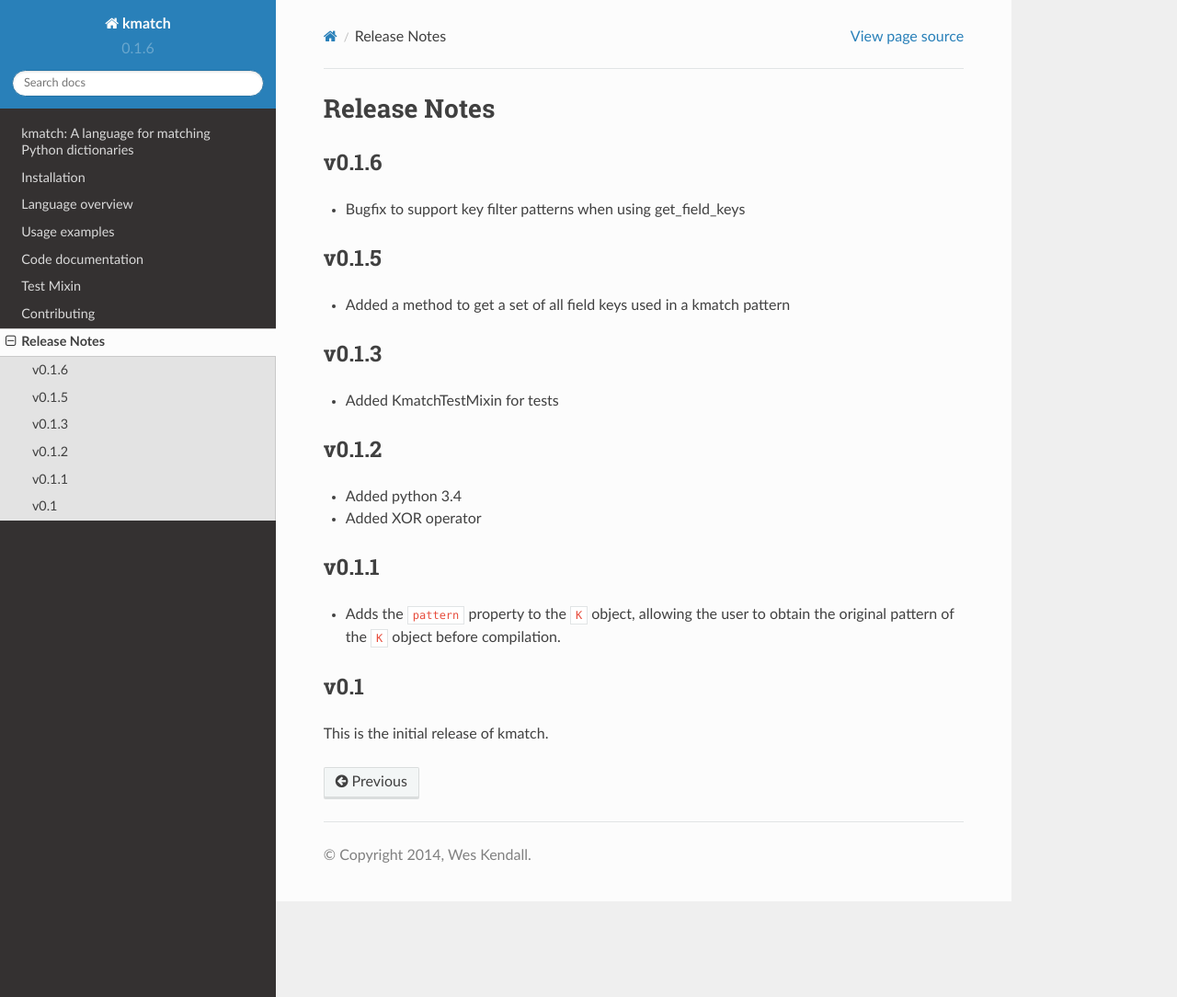
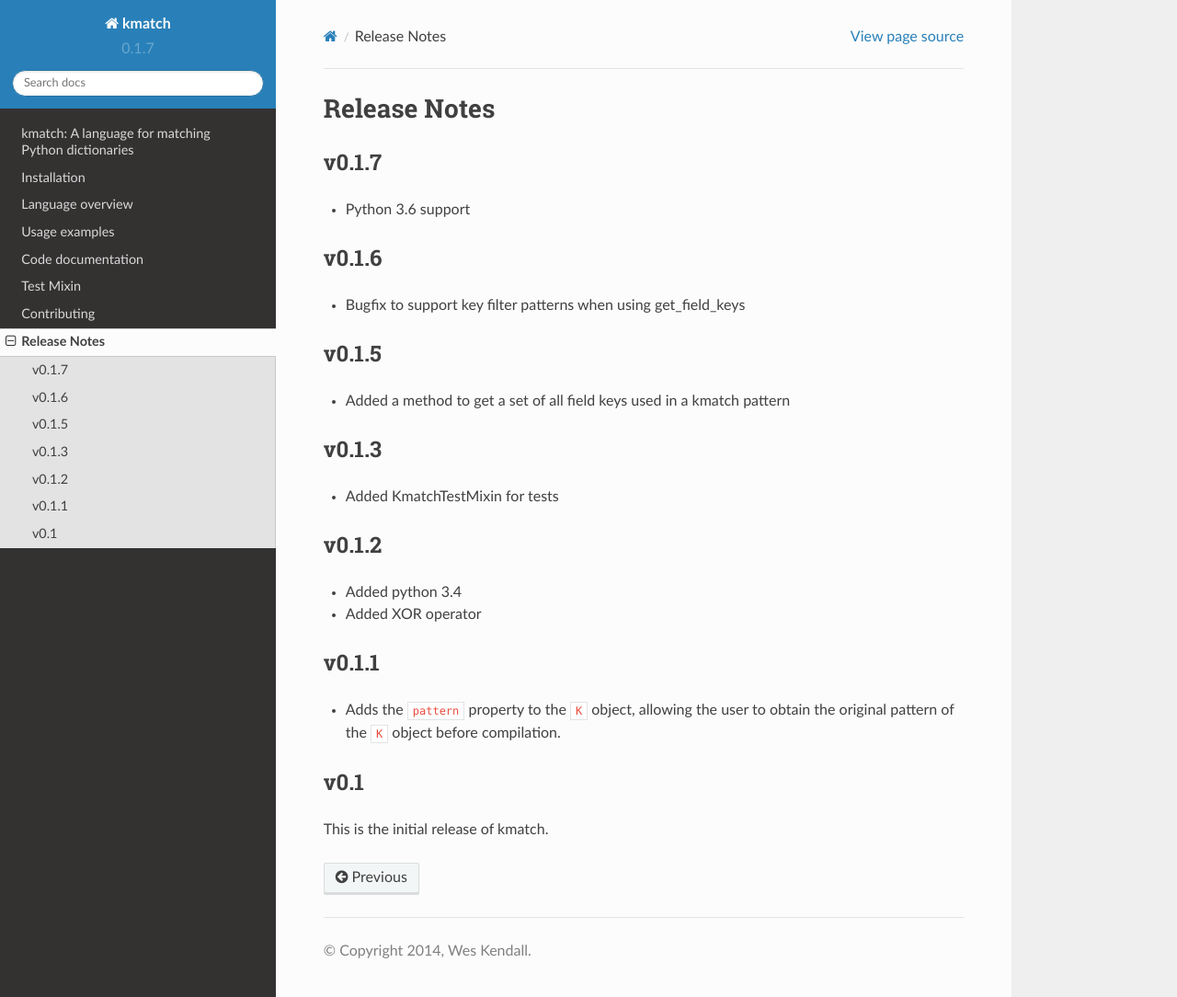
Before and after one commit to ambitioninc/kmatch, a Sphinx documentation site: the page built from docs/release_notes.rst, in a window 1280 px wide and 1084 px high. Shown: the whole window at 92% size. Built offline with Sphinx 7.4.7 and the Read the Docs theme 2.0.0, drawn with Linux system fonts in a browser that asks for light colours.

Commit message:
python 3.6

```diff
--- a/docs/release_notes.rst
+++ b/docs/release_notes.rst
@@ -1,5 +1,9 @@
 Release Notes
 =============
+
+v0.1.7
+------
+* Python 3.6 support
 
 v0.1.6
 ------
--- a/kmatch/version.py
+++ b/kmatch/version.py
@@ -1 +1 @@
-__version__ = '0.1.6'
+__version__ = '0.1.7'
```
Also changed, not shown: .travis.yml.
